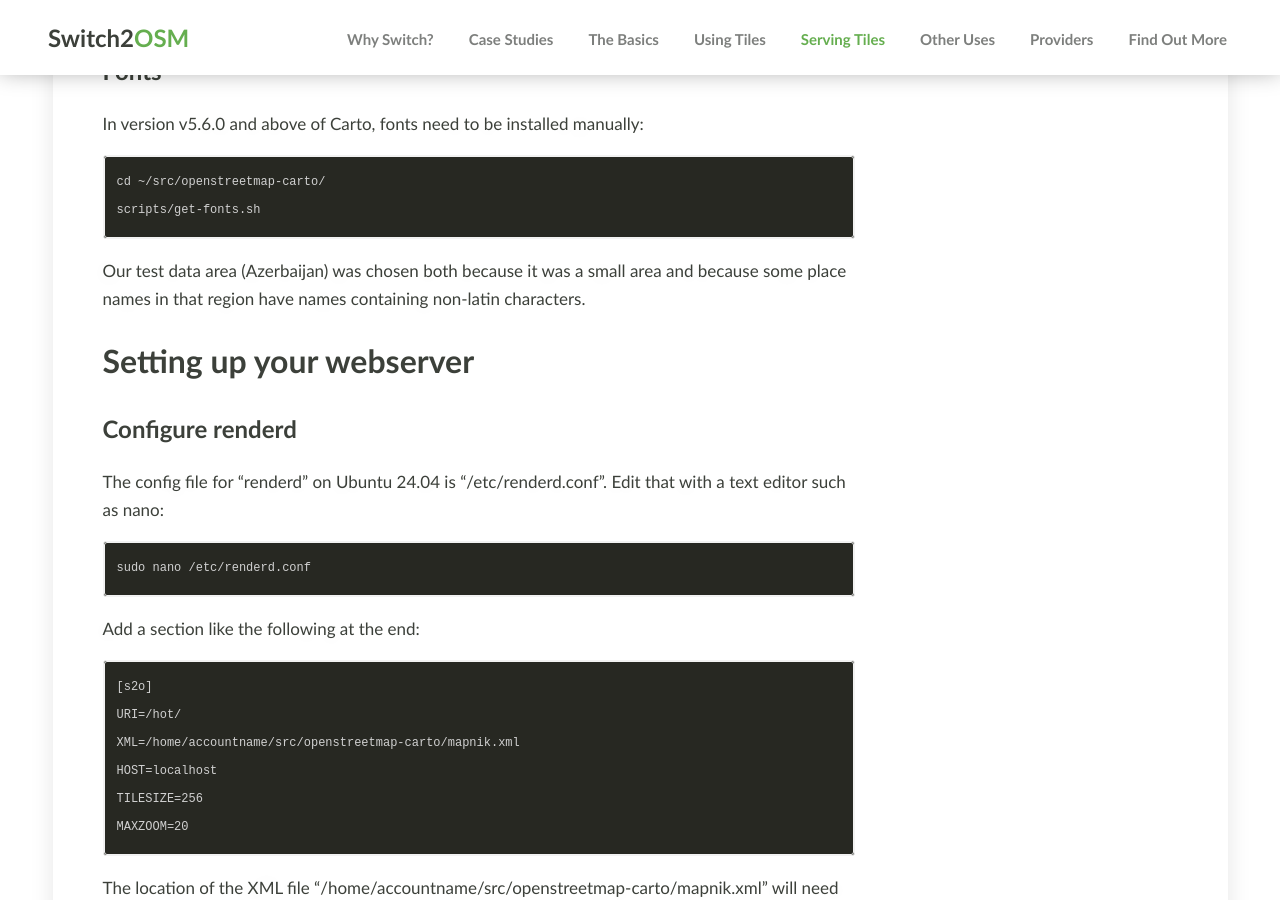
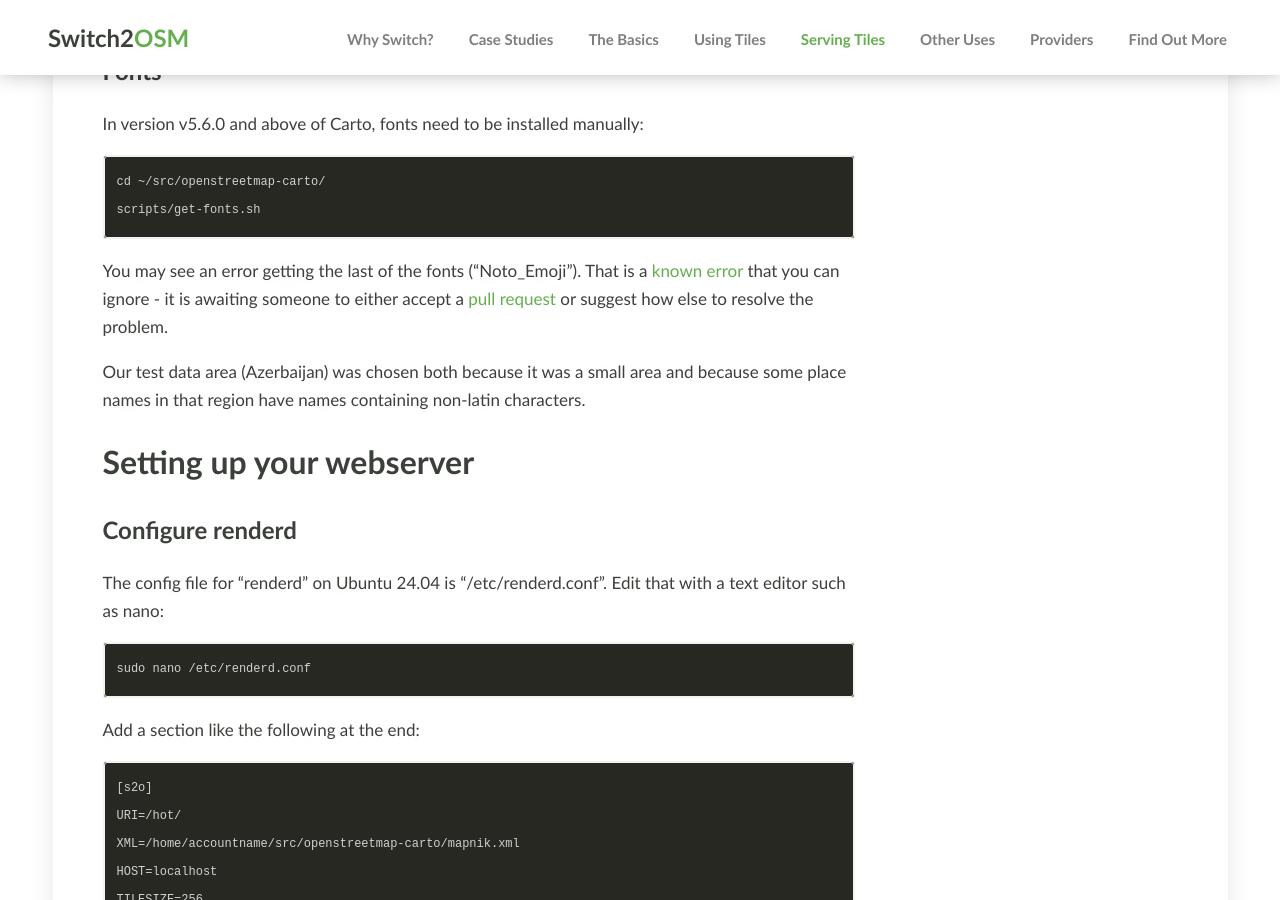
Before and after one commit to switch2osm/switch2osm, a Jekyll site: the page built from serving-tiles/manually-building-a-tile-server-ubuntu-24-04-lts.md, in a window 1280 px wide and 900 px high, scrolled down 7442 px. Built offline with Jekyll 4.4.1, drawn with Linux system fonts in a browser that asks for light colours; comment, search, counter and statistics services are not loaded.

Commit message:
Added a note about get-fonts still failing.  See: https://github.com/gravitystorm/openstreetmap-carto/issues/5013 https://github.com/gravitystorm/openstreetmap-carto/pull/4893

```diff
--- a/serving-tiles/manually-building-a-tile-server-ubuntu-24-04-lts.md
+++ b/serving-tiles/manually-building-a-tile-server-ubuntu-24-04-lts.md
@@ -207,6 +207,8 @@ In version v5.6.0 and above of Carto, fonts need to be installed manually:
     cd ~/src/openstreetmap-carto/
     scripts/get-fonts.sh
 
+You may see an error getting the last of the fonts ("Noto_Emoji").  That is a [known error](https://github.com/gravitystorm/openstreetmap-carto/issues/5013) that you can ignore - it is awaiting someone to either accept a [pull request](https://github.com/gravitystorm/openstreetmap-carto/pull/4893) or suggest how else to resolve the problem.
+
 Our test data area (Azerbaijan) was chosen both because it was a small area and because some place names in that region have names containing non-latin characters.
 
 # Setting up your webserver
```
